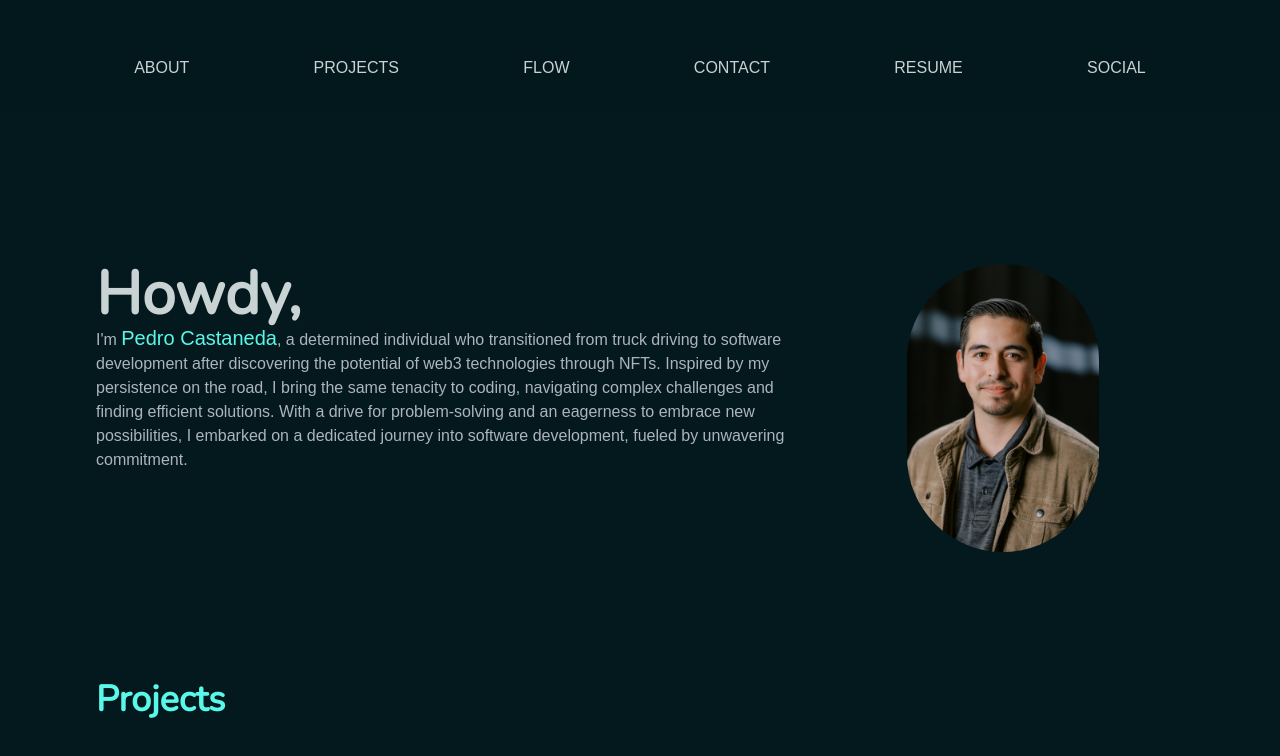
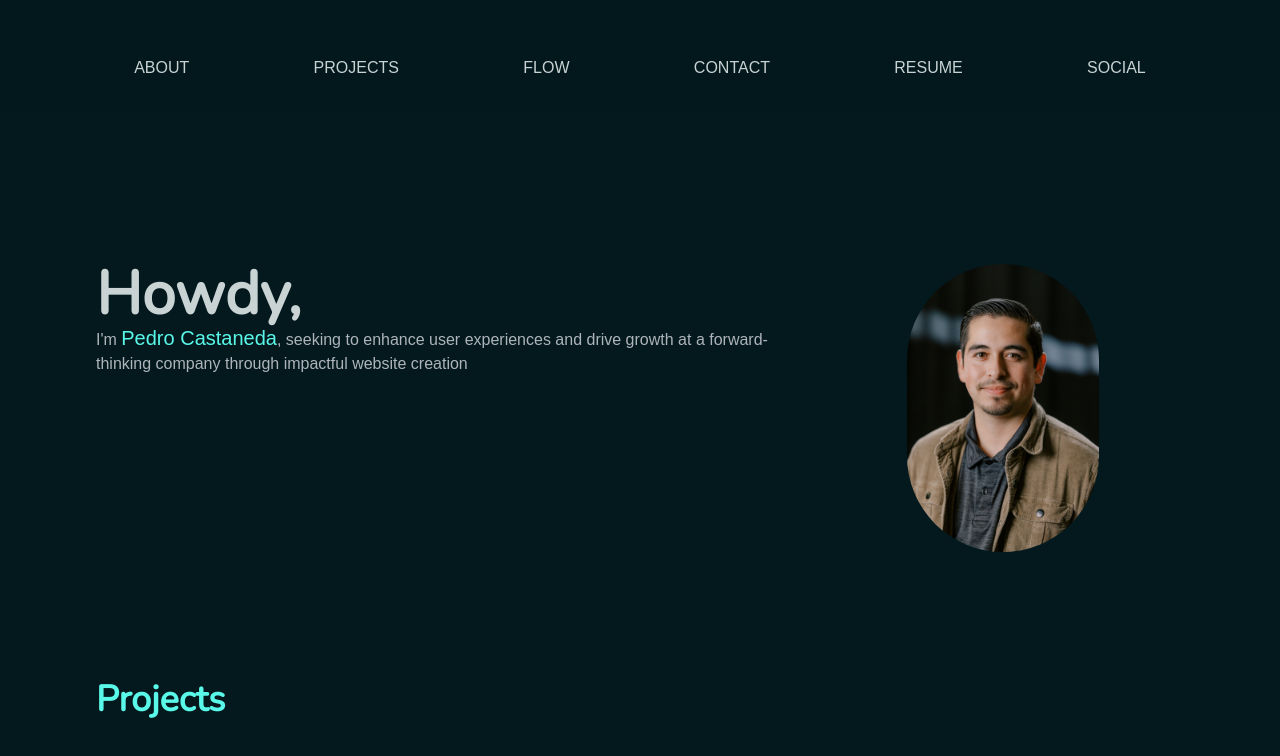
Before and after one commit to rooted92/pedrocwebsite, a React (Create React App) app: page / in a window 1280 px wide. Shown: the top 756 px of the page. Built offline with nearby package versions, Linux system fonts and the light colour scheme; a web font is replaced by a local one.

Commit message:
Added title in head, new copy

```diff
--- a/package.json
+++ b/package.json
@@ -7,9 +7,9 @@
     "@testing-library/react": "^13.4.0",
     "@testing-library/user-event": "^13.5.0",
     "@types/jest": "^27.5.2",
-    "@types/node": "^16.18.23",
-    "@types/react": "^18.0.35",
-    "@types/react-dom": "^18.0.11",
+    "@types/node": "^16.18.30",
+    "@types/react": "^18.2.6",
+    "@types/react-dom": "^18.2.4",
     "react": "^18.2.0",
     "react-dom": "^18.2.0",
     "react-pdf": "^6.2.2",
--- a/public/index.html
+++ b/public/index.html
@@ -24,7 +24,7 @@
       work correctly both with client-side routing and a non-root public URL.
       Learn how to configure a non-root public URL by running `npm run build`.
     -->
-    <title>React App</title>
+    <title>Pedro C | Web Developer</title>
   </head>
   <body>
     <noscript>You need to enable JavaScript to run this app.</noscript>
--- a/src/components/HomePageFolder/HomePage.tsx
+++ b/src/components/HomePageFolder/HomePage.tsx
@@ -58,7 +58,7 @@ const HomePage = (): JSX.Element => {
                             <div className='col-span-2 fadeIn'>
                                 <div className={`text-4xl md:text-6xl smokeyGrayText font-bold nunito ${isFaded ? 'fadeIn' : ''}`}>{greeting}</div>
                                 <p className='smokeGreyText w-full'>
-                                    I'm <span className='text-xl lightNeonBlue'>Pedro Castaneda</span>, a determined individual who transitioned from truck driving to software development after discovering the potential of web3 technologies through NFTs. Inspired by my persistence on the road, I bring the same tenacity to coding, navigating complex challenges and finding efficient solutions. With a drive for problem-solving and an eagerness to embrace new possibilities, I embarked on a dedicated journey into software development, fueled by unwavering commitment.</p>
+                                    I'm <span className='text-xl lightNeonBlue'>Pedro Castaneda</span>, seeking to enhance user experiences and drive growth at a forward-thinking company through impactful website creation</p>
                             </div>
                             <div className='flex justify-center'>
                                 <img className='mt-4 rounded-lg md:mt-0 md:w-3/4 md:h-96 md:object-cover md:object-top md:rounded-xl lg:w-auto lg:h-72 lg:hover:grayscale lg:rounded-full' src={Headshot} alt="Picture of me, Pedro" />
```
Also changed, not shown: 1 other file (tests, documents, lock files or other folders).
